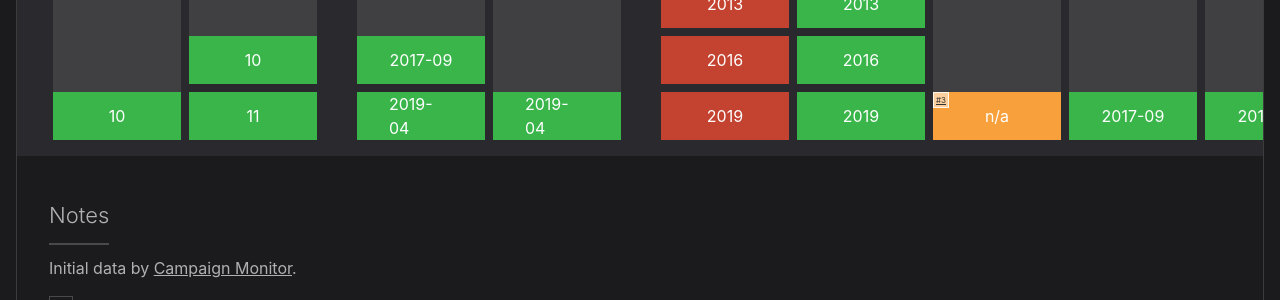
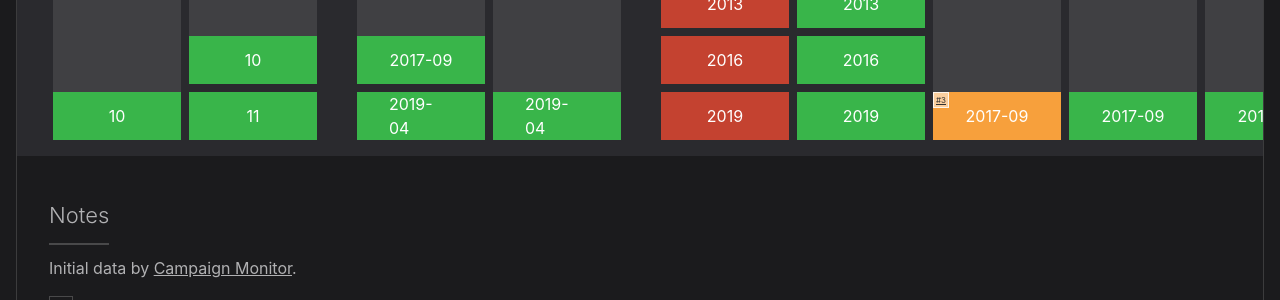
Before and after one commit to hteumeuleu/caniemail, a Jekyll site: the page built from _features/background.md, in a window 1280 px wide. Shown: the part 815-1115 px from the top of the page. Built offline with Jekyll 4.4.1, drawn with Linux system fonts in a browser that asks for light colours.

Commit message:
Background data
Replacing n/a with date from tests.

```diff
--- a/_features/background.md
+++ b/_features/background.md
@@ -43,10 +43,10 @@
     ],
     microsoft: [
         windows-10-mail: [
-            "n/a":"n"
+            "2017-09":"n"
         ],
         windows-live-mail: [
-            "n/a":"a #3"
+            "2017-09":"a #3"
         ]
     ],
     outlook: [
@@ -64,7 +64,7 @@
             "2019":"y"
         ],
         outlook-express: [
-            "n/a":"a #3"
+            "2017-09":"a #3"
         ],
         outlook-com: [
             "2017-09":"y"
```
